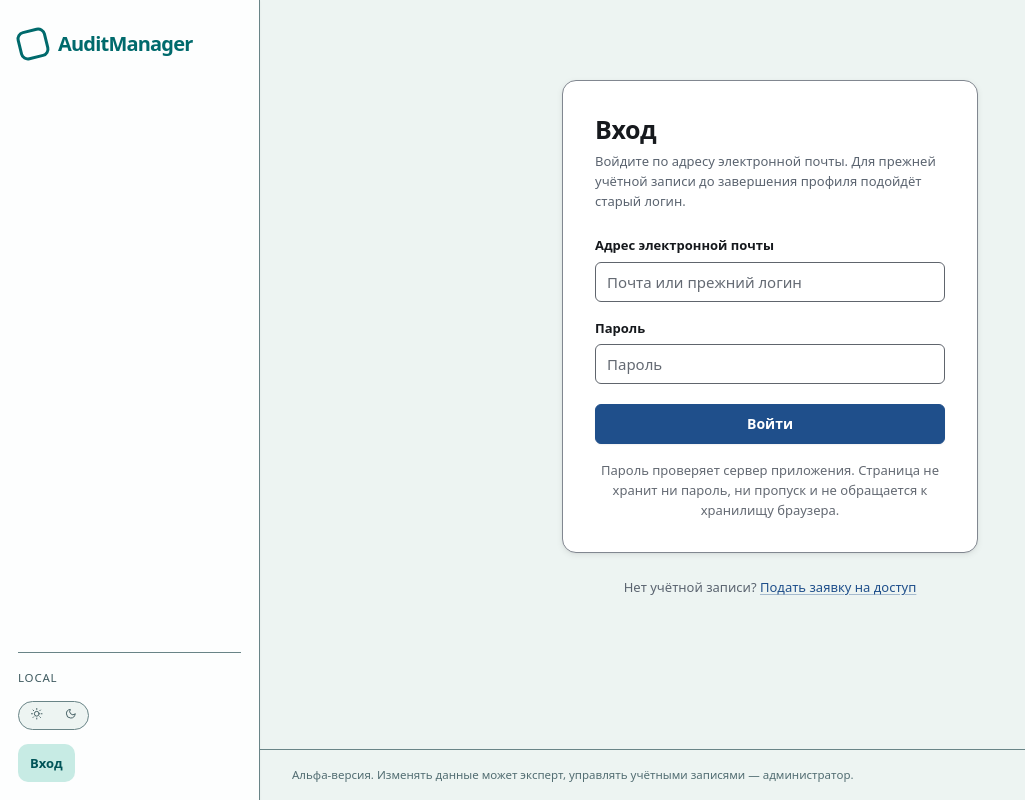
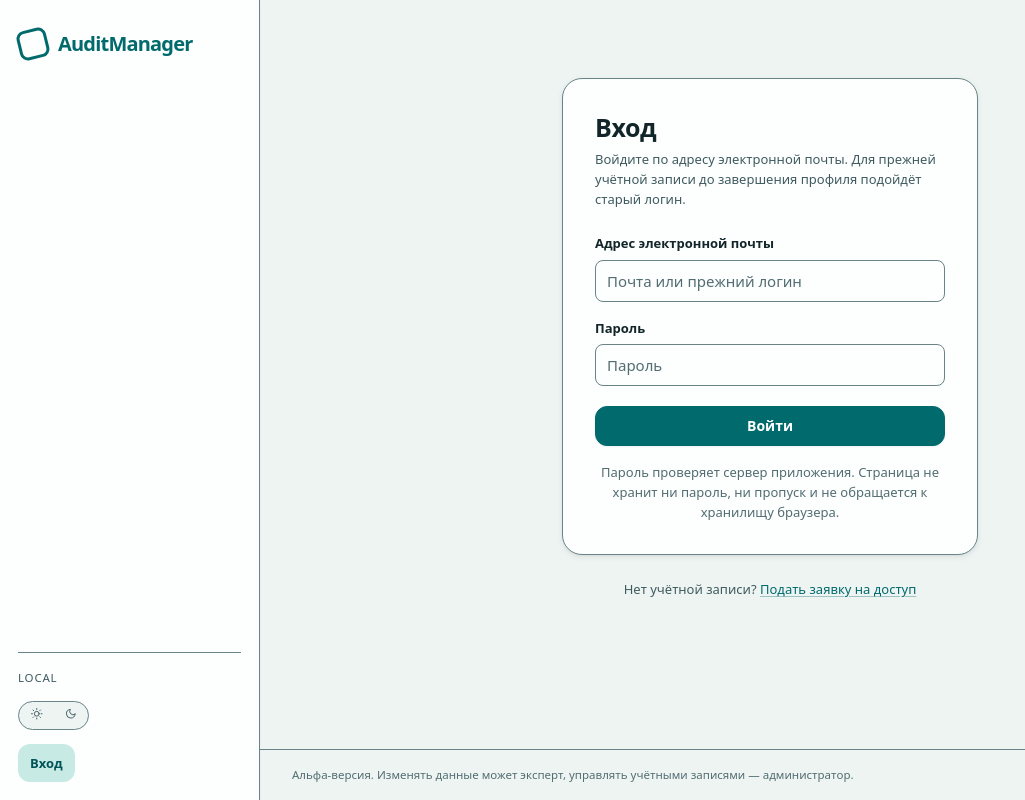
Before and after one commit to hoperlex/PDF-Analysis, a Next.js app in the folder web/: page /login in a window 1280 px wide. Shown: the whole page, without its empty margins (0-1025 px from the left). Built offline with nearby package versions, Linux system fonts and the light colour scheme; no server answers.

Commit message:
style(web): align shared surfaces and comparison tokens

```diff
--- a/web/src/_pages/stage-compare/ui/stage-upload-panel.module.css
+++ b/web/src/_pages/stage-compare/ui/stage-upload-panel.module.css
@@ -9,7 +9,7 @@
 .card {
   display: grid;
   gap: 0.75rem;
-  border: 1px solid var(--am-border, #d5dce3);
+  border: 1px solid var(--am-line);
   border-radius: 0.5rem;
   padding: 0.9rem 1rem;
 }
@@ -37,7 +37,7 @@
 }
 
 .card {
-  background: var(--am-surface, #fff);
+  background: var(--am-paper);
 }
 
 .card code,
--- a/web/src/app/globals.css
+++ b/web/src/app/globals.css
@@ -243,9 +243,9 @@
   --am-ease: cubic-bezier(0.2, 0, 0.2, 1);
 
   /* ---- radius ------------------------------------------------------------------ */
-  --am-radius-sm: 6px;
-  --am-radius: 10px;
-  --am-radius-lg: 14px;
+  --am-radius-sm: 8px;
+  --am-radius: 12px;
+  --am-radius-lg: 20px;
   --am-radius-pill: 999px;
 
   /* ---- spacing ----------------------------------------------------------------- */
@@ -492,9 +492,10 @@
   --am-ring: 0 0 0 3px rgba(122, 169, 224, 0.35);
 }
 
-/* The shared shell and dashboard reuse the presentation palette without changing other widgets. */
+/* The completed shell and future screen slices inherit one two-theme presentation palette. */
 [data-dashboard-showcase],
-.am-app__bar {
+.am-app__bar,
+.am-app__main {
   --am-paper: var(--am-showcase-card);
   --am-surface: var(--am-showcase-bg);
   --am-surface-sunken: var(--am-showcase-card-alt);
@@ -791,6 +792,7 @@ input[type='number'],
 textarea,
 select {
   font: inherit;
+  min-height: 42px;
   padding: 8px 11px;
   color: var(--am-ink);
   background: var(--am-paper);
@@ -1403,9 +1405,9 @@ input[type='file']::file-selector-button:hover {
 
 .am-page__title {
   margin: 0;
-  font-size: var(--am-text-2xl);
-  font-weight: 650;
-  letter-spacing: -0.015em;
+  font-size: clamp(26px, 2.3vw, 32px);
+  font-weight: 700;
+  letter-spacing: -0.035em;
 }
 
 .am-page__subtitle {
@@ -1417,11 +1419,12 @@ input[type='file']::file-selector-button:hover {
 }
 
 .am-page__body {
+  min-width: 0;
   background: var(--am-paper);
   border: 1px solid var(--am-line);
   border-radius: var(--am-radius-lg);
   padding: var(--am-gap-lg);
-  box-shadow: var(--am-shadow-1);
+  box-shadow: var(--am-shadow-2);
 }
 
 /* ---- the five mandatory states --------------------------------------------------- */
@@ -1607,8 +1610,9 @@ li.am-state .am-state__detail {
   font: inherit;
   font-size: var(--am-text-md);
   font-weight: 550;
-  padding: 8px 16px;
-  border-radius: var(--am-radius-sm);
+  min-height: 40px;
+  padding: 9px 16px;
+  border-radius: var(--am-radius);
   border: 1px solid var(--am-accent);
   background: var(--am-accent);
   color: var(--am-ink-inverse);
--- a/web/src/widgets/stage-changes/ui/stage-changes.module.css
+++ b/web/src/widgets/stage-changes/ui/stage-changes.module.css
@@ -1,9 +1,9 @@
 .changes, .cards { display: grid; gap: 1rem; }
-.card { border: 1px solid var(--am-border, #d5dce3); border-radius: .5rem; padding: 1rem; overflow-wrap: anywhere; }
+.card { border: 1px solid var(--am-line); border-radius: .5rem; padding: 1rem; overflow-wrap: anywhere; }
 .card h4, .card h5 { margin: .5rem 0; }
 .cardHeader, .evidence > div, .save { display: flex; gap: .7rem; flex-wrap: wrap; align-items: center; justify-content: space-between; }
 .sides, .counts { display: grid; grid-template-columns: repeat(2, minmax(0, 1fr)); gap: 1rem; }
-.sides section { min-width: 0; border-left: .2rem solid var(--am-border, #d5dce3); padding-left: .7rem; }
+.sides section { min-width: 0; border-left: .2rem solid var(--am-line); padding-left: .7rem; }
 .sides p { white-space: pre-wrap; }
 .counts { grid-template-columns: repeat(auto-fit, minmax(9rem, 1fr)); }
 .counts dd { font-size: 1.4rem; margin: .4rem 0; }
@@ -11,5 +11,5 @@
 .verdict label { display: flex; gap: .4rem; }
 .verdict label:has(textarea) { display: grid; }
 .verdict textarea { min-height: 5rem; max-width: 100%; }
-.warning, .note { border-left: .2rem solid var(--am-warning, #9a6700); padding-left: .6rem; }
+.warning, .note { border-left: .2rem solid var(--am-degraded); padding-left: .6rem; }
 @media (max-width: 800px) { .sides, .counts { grid-template-columns: 1fr; } }
--- a/web/src/widgets/stage-changes/ui/stage-journal.module.css
+++ b/web/src/widgets/stage-changes/ui/stage-journal.module.css
@@ -3,6 +3,6 @@
 .actions { display: flex; gap: .6rem; flex-wrap: wrap; }
 .scroller { overflow-x: auto; }
 .table { width: 100%; border-collapse: collapse; }
-.table th, .table td { padding: .6rem; border-bottom: 1px solid var(--am-border, #d5dce3); text-align: left; vertical-align: top; overflow-wrap: anywhere; }
+.table th, .table td { padding: .6rem; border-bottom: 1px solid var(--am-line); text-align: left; vertical-align: top; overflow-wrap: anywhere; }
 .table td { white-space: pre-wrap; }
 .table button { display: block; margin-top: .4rem; }
--- a/web/src/widgets/stage-pair-catalog/ui/stage-pair-catalog.module.css
+++ b/web/src/widgets/stage-pair-catalog/ui/stage-pair-catalog.module.css
@@ -19,7 +19,7 @@
 
 .row,
 .decision {
-  border: 1px solid var(--am-border, #d5dce3);
+  border: 1px solid var(--am-line);
   border-radius: 0.5rem;
   padding: 0.8rem 1rem;
   margin-block: 0.5rem;
@@ -32,7 +32,7 @@
 }
 
 .decision {
-  background: var(--am-surface, #fff);
+  background: var(--am-paper);
 }
 
 .form { display: grid; gap: .8rem; padding-block-start: .7rem; }
--- a/web/src/widgets/stage-run-controls/ui/stage-run-controls.module.css
+++ b/web/src/widgets/stage-run-controls/ui/stage-run-controls.module.css
@@ -2,7 +2,7 @@
 .controls p { margin-block: .25rem; }
 .actions { display: flex; flex-wrap: wrap; align-items: center; gap: .7rem; }
 .actions label { display: inline-flex; gap: .35rem; align-items: center; }
-.estimate { padding: 1rem; border: 1px solid var(--am-border); border-radius: .5rem; }
-.batch { display: grid; gap: .8rem; padding: 1rem; border: 1px solid var(--am-border); border-radius: .5rem; }
-.selection { border-block-end: 1px solid var(--am-border); padding-block-end: .7rem; }
+.estimate { padding: 1rem; border: 1px solid var(--am-line); border-radius: .5rem; }
+.batch { display: grid; gap: .8rem; padding: 1rem; border: 1px solid var(--am-line); border-radius: .5rem; }
+.selection { border-block-end: 1px solid var(--am-line); padding-block-end: .7rem; }
 .repairs { display: grid; gap: .5rem; }
--- a/web/src/widgets/stage-sheet-map/ui/stage-sheet-map.module.css
+++ b/web/src/widgets/stage-sheet-map/ui/stage-sheet-map.module.css
@@ -1,6 +1,6 @@
 .workbench { display: grid; gap: 1rem; }
 .panes { display: grid; grid-template-columns: repeat(2, minmax(0, 1fr)); gap: 1rem; }
-.pane, .row, .preview { border: 1px solid var(--am-border, #d5dce3); border-radius: .5rem; padding: .75rem; min-width: 0; }
+.pane, .row, .preview { border: 1px solid var(--am-line); border-radius: .5rem; padding: .75rem; min-width: 0; }
 .pane label { display: grid; gap: .45rem; }
 .pane input, .pane select { max-width: 100%; }
 .preview { margin-top: .75rem; min-height: 12rem; overflow: auto; }
@@ -8,6 +8,6 @@
 .actions { display: flex; flex-wrap: wrap; gap: .5rem; }
 .rows { display: grid; gap: .5rem; padding-left: 1.5rem; }
 .row { display: grid; gap: .5rem; overflow-wrap: anywhere; }
-.focusNotice { padding: .7rem; border: 1px solid var(--am-border); border-radius: .4rem; }
-.row[data-stage-focused-row="true"] { outline: 2px solid var(--am-accent, #2d5fa0); outline-offset: 2px; }
+.focusNotice { padding: .7rem; border: 1px solid var(--am-line); border-radius: .4rem; }
+.row[data-stage-focused-row="true"] { outline: 2px solid var(--am-accent); outline-offset: 2px; }
 @media (max-width: 850px) { .panes { grid-template-columns: 1fr; } }
--- a/web/src/widgets/stage-text-evidence/ui/stage-text-evidence.module.css
+++ b/web/src/widgets/stage-text-evidence/ui/stage-text-evidence.module.css
@@ -1,8 +1,8 @@
-.panel { display: grid; gap: .75rem; border-top: 1px solid var(--am-border, #d5dce3); padding-top: 1rem; }
-.stale { border-left: .25rem solid var(--am-warning, #9a6700); padding: .75rem; background: var(--am-surface-muted, #f5f6f8); }
+.panel { display: grid; gap: .75rem; border-top: 1px solid var(--am-line); padding-top: 1rem; }
+.stale { border-left: .25rem solid var(--am-degraded); padding: .75rem; background: var(--am-surface-sunken); }
 .tableWrap { overflow-x: auto; }
 .table { width: 100%; border-collapse: collapse; }
-.table th, .table td { padding: .6rem; border-bottom: 1px solid var(--am-border, #d5dce3); text-align: left; vertical-align: top; overflow-wrap: anywhere; }
+.table th, .table td { padding: .6rem; border-bottom: 1px solid var(--am-line); text-align: left; vertical-align: top; overflow-wrap: anywhere; }
 .hints { display: grid; gap: .75rem; }
 .hints button { margin-right: .5rem; }
 .reviewRequest { display: grid; gap: .5rem; margin-block: .5rem; }
```
Also changed, not shown: web/src/widgets/stage-sheet-map/ui/stage-pair-viewer.module.css (+4 -4 lines), 3 other files (tests, documents, lock files or other folders).
